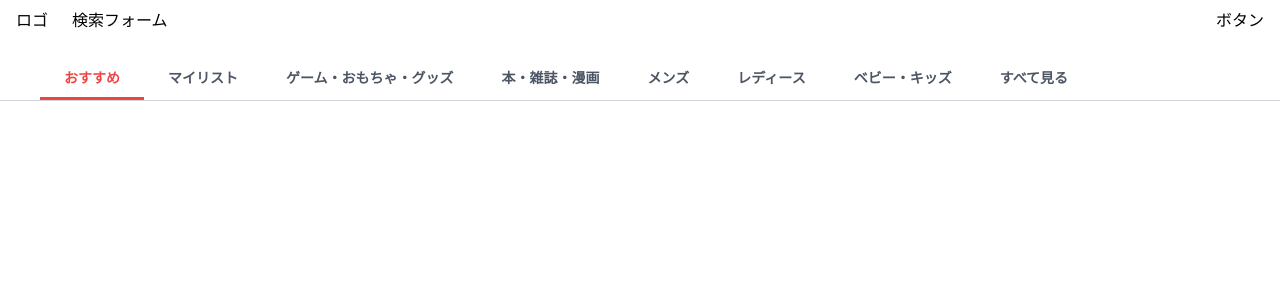
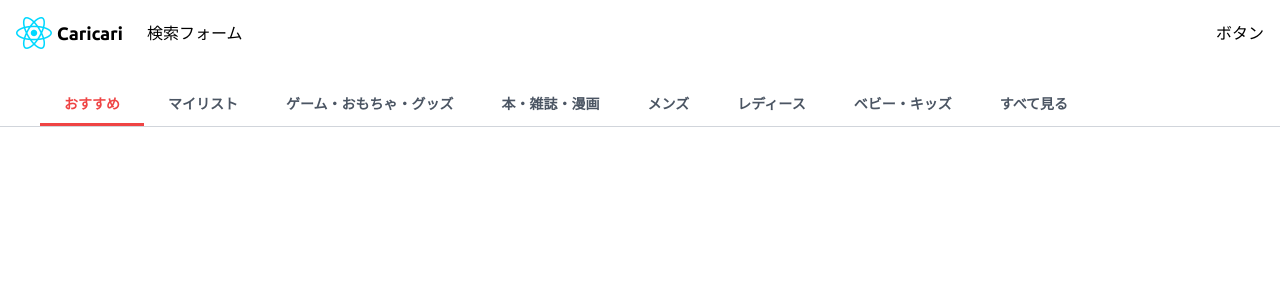
Before and after one commit to stray-code/zenn-mercari-clone, a React (Vite) app: page / in a window 1280 px wide. Shown: the top 300 px of the page. Built offline with nearby package versions, Linux system fonts and the light colour scheme.

Commit message:
ページヘッダーのロゴを表示

```diff
--- a/src/layouts/PageHeader.tsx
+++ b/src/layouts/PageHeader.tsx
@@ -1,7 +1,13 @@
+import logo from '../assets/logo.png';
+
 export const PageHeader = () => {
   return (
     <div className="relative mx-4 mb-6 flex items-center justify-between gap-6 pt-2">
-      <div className="absolute inset-0 flex justify-center md:static">ロゴ</div>
+      <div className="absolute inset-0 flex justify-center md:static">
+        <a href="/">
+          <img src={logo} className="h-[50px]" />
+        </a>
+      </div>
       <div className="hidden md:block">検索フォーム</div>
       <div className="ml-auto">ボタン</div>
     </div>
```
Also changed, not shown: src/assets/logo.png (added).
